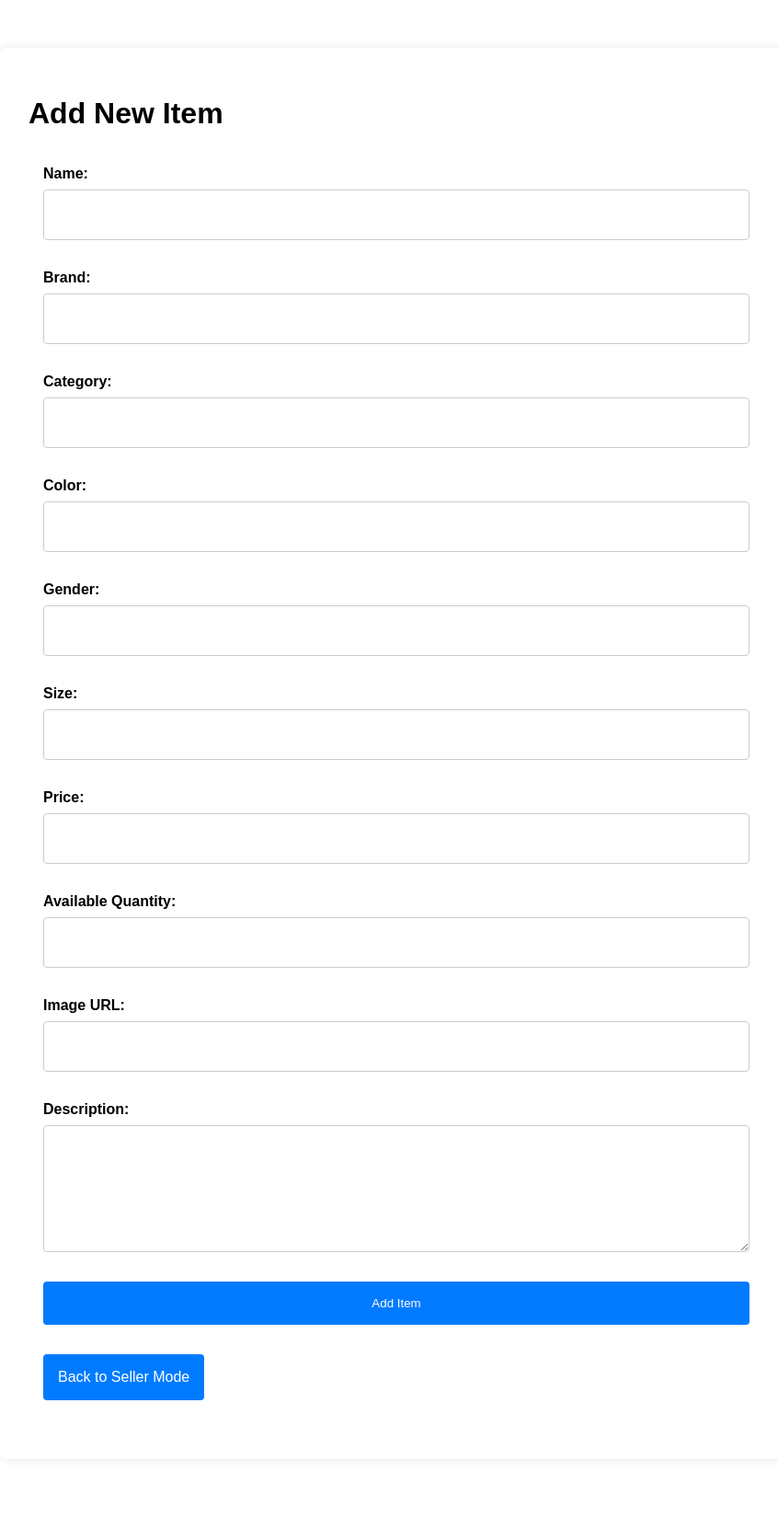
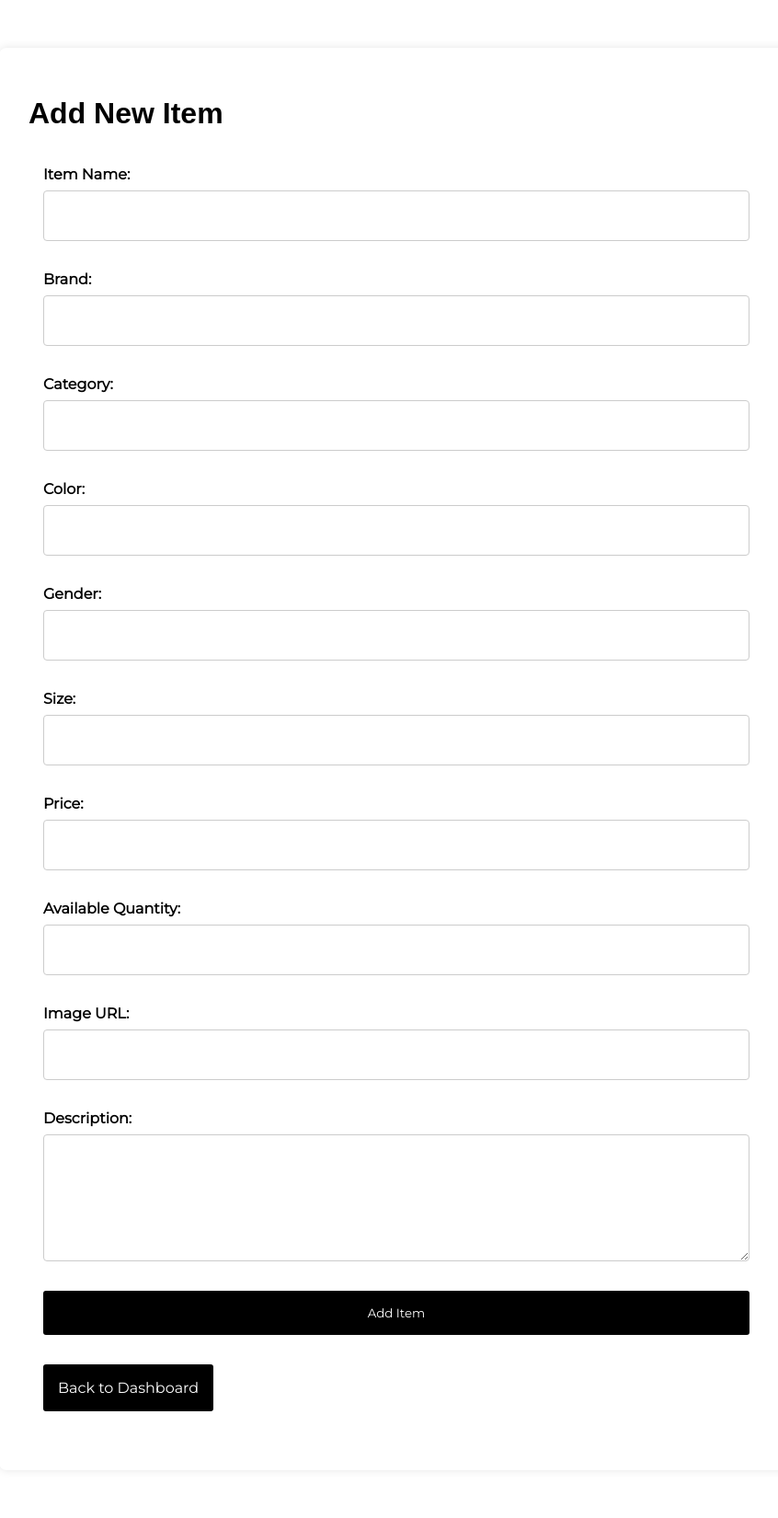
Before and after one commit to rnzbobi/ITPROG, a PHP site: page /additem.php in a window 1280 px wide. Shown: the whole page at 92% size, without its empty margins (329-1175 px from the left). Before the commit the page ends 1522 px from the top, so only its background shows below. Run offline with PHP 8.4, Linux system fonts and the light colour scheme; the visitor is signed in with stand-in values (Sample User, id 1); some libraries are stand-ins or nearby versions.

Commit message:
improved form

```diff
--- a/html/additem.php
+++ b/html/additem.php
@@ -52,6 +52,8 @@ if ($_SERVER["REQUEST_METHOD"] == "POST") {
     <meta name="viewport" content="width=device-width, initial-scale=1.0">
     <title>Add Item</title>
     <link rel="stylesheet" href="css/style.css" type="text/css" />
+    <link href="https://fonts.googleapis.com/css2?family=Montserrat:ital,wght@0,400;1,200&display=swap" rel="stylesheet">
+    <link href="https://fonts.googleapis.com/css2?family=Open+Sans:ital,wght@0,300..800;1,300..800&display=swap" rel="stylesheet">
     <script src="https://cdn.jsdelivr.net/npm/sweetalert2@11"></script>
     <style>
         .form-container {
@@ -73,6 +75,7 @@ if ($_SERVER["REQUEST_METHOD"] == "POST") {
             display: flex;
             flex-direction: column;
             margin-bottom: 1rem;
+            font-family: 'Montserrat', sans-serif;
         }
 
         .form-group label {
@@ -96,24 +99,25 @@ if ($_SERVER["REQUEST_METHOD"] == "POST") {
 
         .submit-btn {
             padding: 1rem;
-            background: #007bff;
+            background: black;
             color: white;
             border: none;
-            border-radius: 4px;
+            border-radius: 3px;
             cursor: pointer;
             transition: background 0.3s ease;
+            font-family: 'Montserrat', sans-serif;
         }
 
         .submit-btn:hover {
-            background: #0056b3;
+            background: gray;
         }
 
         .back-btn {
             padding: 1rem;
-            background: #007bff;
+            background: black;
             color: white;
             border: none;
-            border-radius: 4px;
+            border-radius: 3px;
             cursor: pointer;
             transition: background 0.3s ease;
             text-decoration: none;
@@ -122,7 +126,7 @@ if ($_SERVER["REQUEST_METHOD"] == "POST") {
         }
 
         .back-btn:hover {
-            background: #0056b3;
+            background: gray;
         }
 
     </style>
@@ -138,7 +142,7 @@ if ($_SERVER["REQUEST_METHOD"] == "POST") {
         <h1>Add New Item</h1>
         <form method="POST" class="item-form">
             <div class="form-group">
-                <label for="name">Name:</label>
+                <label for="name">Item Name:</label>
                 <input type="text" id="name" name="name" required maxlength="45">
             </div>
 
@@ -192,7 +196,7 @@ if ($_SERVER["REQUEST_METHOD"] == "POST") {
             </div>
 
             <div class="form-group">
-                <a href="sellermode.php" class="back-btn">Back to Seller Mode</a>
+                <a href="sellermode.php" class="back-btn">Back to Dashboard</a>
             </div>
         </form>
     </div>
--- a/html/css/style.css
+++ b/html/css/style.css
@@ -289,3 +289,8 @@ main {
 .sort-button:hover {
     background-color: #292929;
 }
+
+.black-text-btn {
+    background-color: black !important;
+    color: white;
+}
--- a/html/index.php
+++ b/html/index.php
@@ -263,5 +263,6 @@ if (!isset($_SESSION['username'])) {
     </script>
     </main>
     <div class="clearfix"></div>
+
 </body>
 </html>
```
